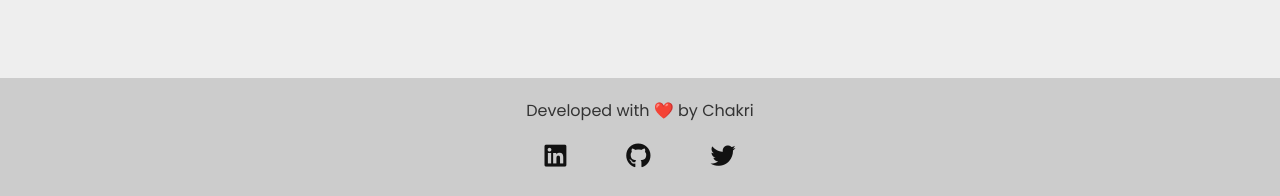
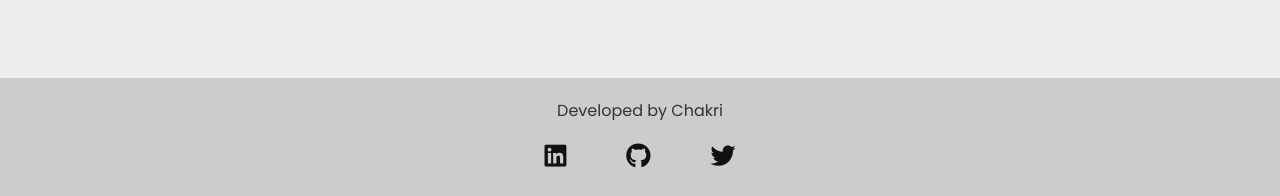
Before and after one commit to chakrigande/Cephalometric-Landmark-Identification, a Flask app: page / in a window 1280 px wide. Shown: the part 2868-3064 px from the top of the page. Run offline with Flask 2, Linux system fonts and the light colour scheme; some libraries are stand-ins or nearby versions.

Commit message:
Update index.html

```diff
--- a/template/index.html
+++ b/template/index.html
@@ -90,7 +90,7 @@ images and corresponding coordinate variables of landmarks.
 
     <footer>
       <p>
-        Developed with ❤️ by Chakri
+        Developed by Chakri
       </p>
       <div class="media-icons">
         <a href="https://www.linkedin.com/in/chakri-gande-1828b7199/"><i class="fab fa-linkedin"></i></a>
```
